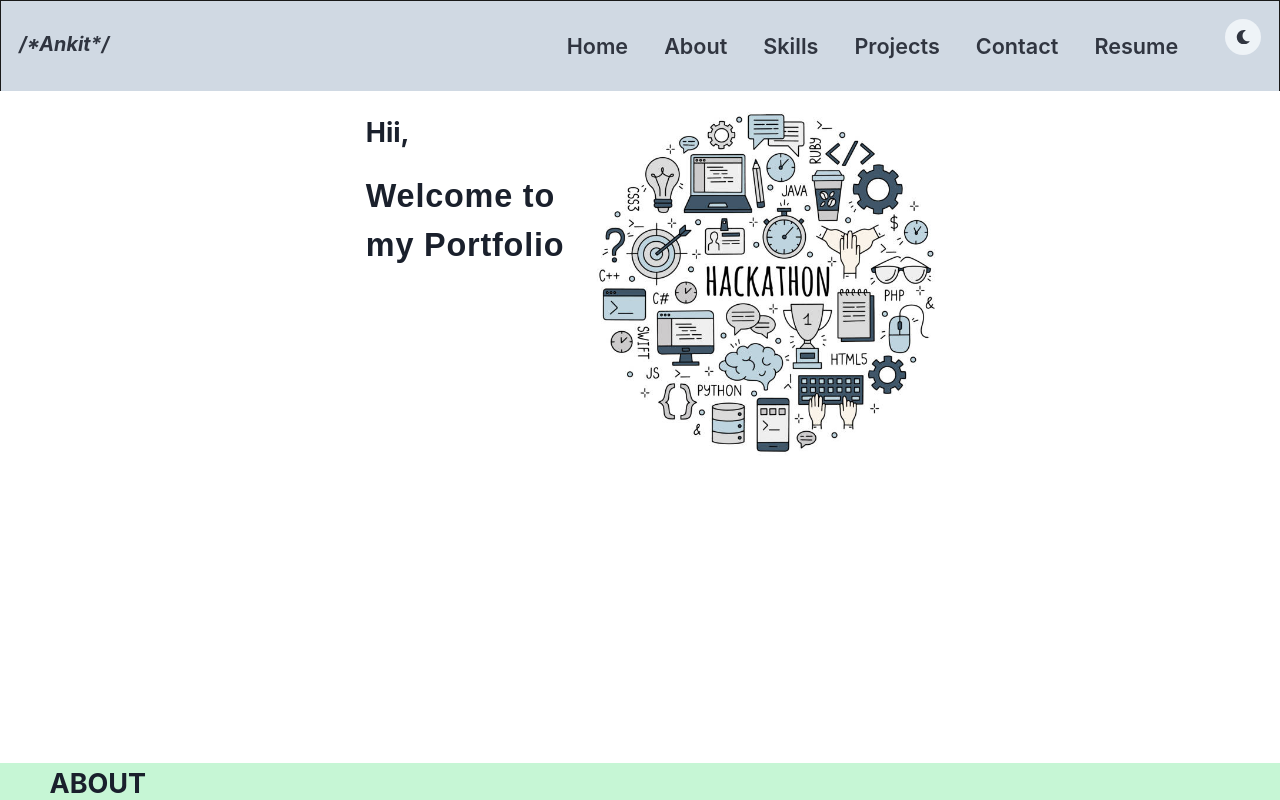
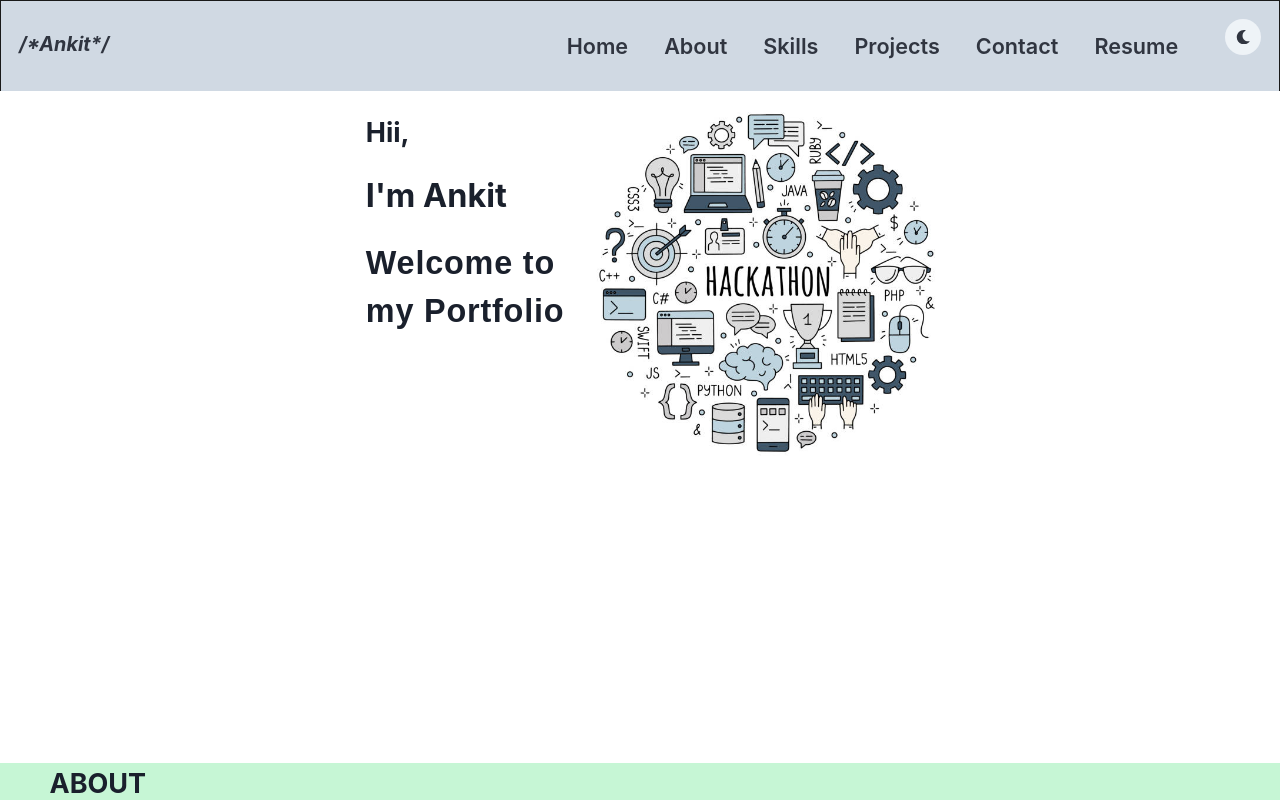
Before and after one commit to Ankit-yadav09/Ankit-yadav09.github.io, a React (Create React App) app in the folder portfolio/: page / in a window 1280 px wide. Shown: the top 800 px of the page. Built offline with nearby package versions, Linux system fonts and the light colour scheme.

Commit message:
css change

```diff
--- a/portfolio/package.json
+++ b/portfolio/package.json
@@ -13,7 +13,8 @@
     "framer-motion": "^7.3.2",
     "react": "^18.2.0",
     "react-dom": "^18.2.0",
-    "react-icons": "^4.4.0",
+    "react-github-calendar": "^3.4.0",
+    "react-icons": "^4.7.1",
     "react-scripts": "5.0.1",
     "react-ts-github-calendar": "^1.0.3",
     "web-vitals": "^2.1.4"
--- a/portfolio/src/components/Middle.jsx
+++ b/portfolio/src/components/Middle.jsx
@@ -1,10 +1,11 @@
 import React, { useRef } from 'react'
-import { Box, Button, Container, extendTheme, Grid, GridItem, Heading, Image, LinkBox, Spacer, Text } from '@chakra-ui/react'
+import { Box, Button, Container, extendTheme, Grid, GridItem, Heading, Icon, Image, LinkBox, Spacer, Text } from '@chakra-ui/react'
 import styles from "../styles/middle.module.css"
 import Navbar from './Navbar'
 import ShowScrollTop from './ShowScrollTop'
 import { Link } from '@chakra-ui/react'
 import GitCal from './GitCal'
+import { FaGithub } from "react-icons/fa";
 
 const breakpoints = {
     sm: '320px',
@@ -68,6 +69,13 @@ function Middle() {
               mb={5}
             >
               Hii,
+            </Text>
+            <Text fontSize={['sm', 'md', 'lg', '4xl']}
+              fontWeight='bold'
+              color='black.100'
+              mb={5}
+            >
+             I'm Ankit
             </Text>
 
             <Text fontSize={['sm', 'lg', '2xl', '4xl']}
@@ -201,7 +209,7 @@ function Middle() {
           <br />
 
 
-          <Heading color="teal.600" fontWeight="semibold">Back-End and Database</Heading>
+          <Heading className={styles.backendHeading} color="teal.600" fontWeight="semibold">Back-End and Database</Heading>
           <br />
           <Grid templateColumns='repeat(3, 1fr)' gap={6} className={styles.skillsGridBackend}>
             <GridItem className={styles.eachSkill} w='100%' h='20' >
@@ -378,7 +386,8 @@ function Middle() {
 
         <Box className={styles.contact}>
         <Link  href='https://github.com/Ankit-yadav09' isExternal>
-          <Heading size="md" >Github</Heading>
+          {/* <Heading size="md" >Github</Heading> */}
+          <Icon fontSize={["22px","32px"]} as={FaGithub} />
         </Link>
         <br />
           <Heading size="md" >
--- a/portfolio/src/styles/middle.module.css
+++ b/portfolio/src/styles/middle.module.css
@@ -273,20 +273,28 @@
     }
     .projects{
         /* border: 1px solid blue; */
-        /* width: 100%; */
+        width: 100%;
         display: flex;
         flex-direction: column-reverse;
     }
     .projectHead{
-        /* border: 1px solid rgb(83, 242, 55); */
+        /* border: 1px solid red; */
         /* width: 800px; */
         margin: auto;
+    }
+    .projectDesc{
+        width: 100%;
     }
     .projectImg{
         margin: auto;
     }
     .skillsGridBackend{
-        width: 60%;
+        /* border: 1px solid green; */
+        width: 80%;
+        height: 100px;
         margin: auto;
     }
+    .backendHeading{
+        margin-bottom: 50px;
+    }
 }
```
Also changed, not shown: portfolio/src/components/GitCal.jsx (+31 -0 lines), 2 other files (tests, documents, lock files or other folders).
